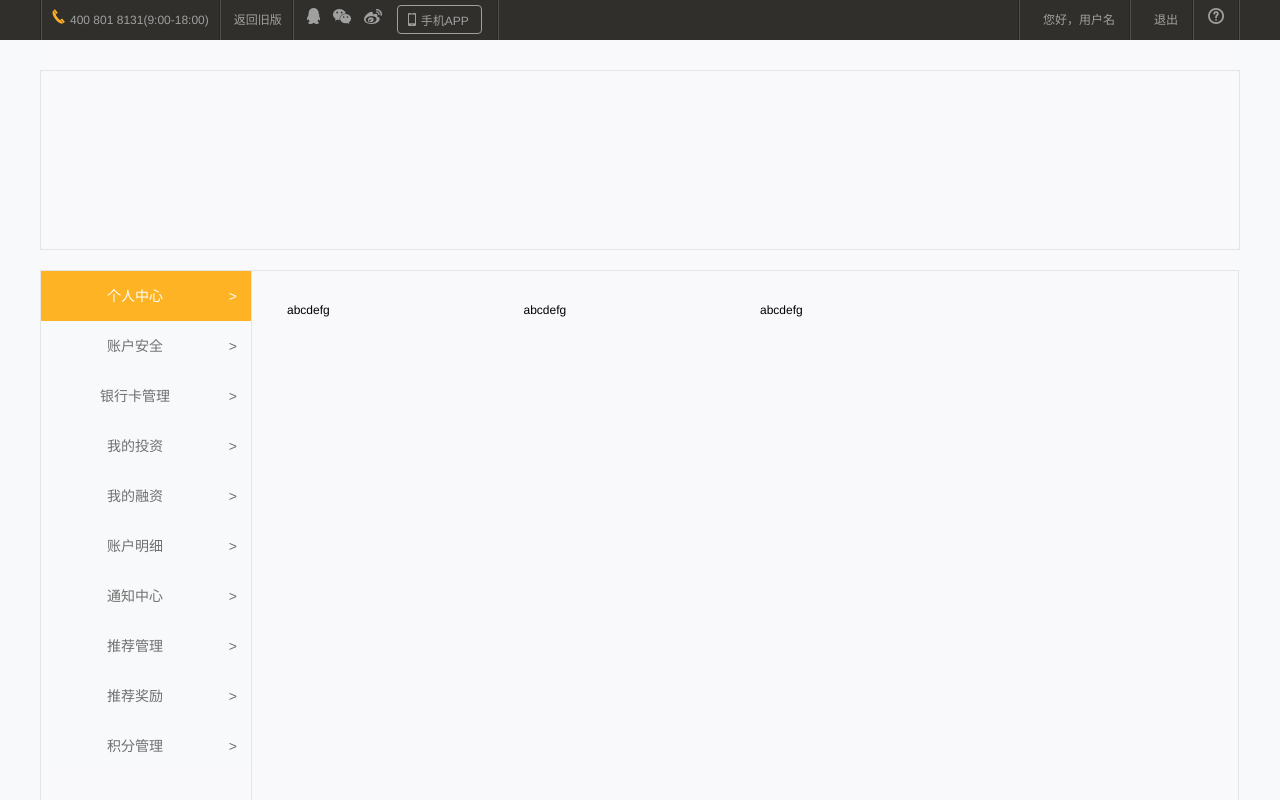
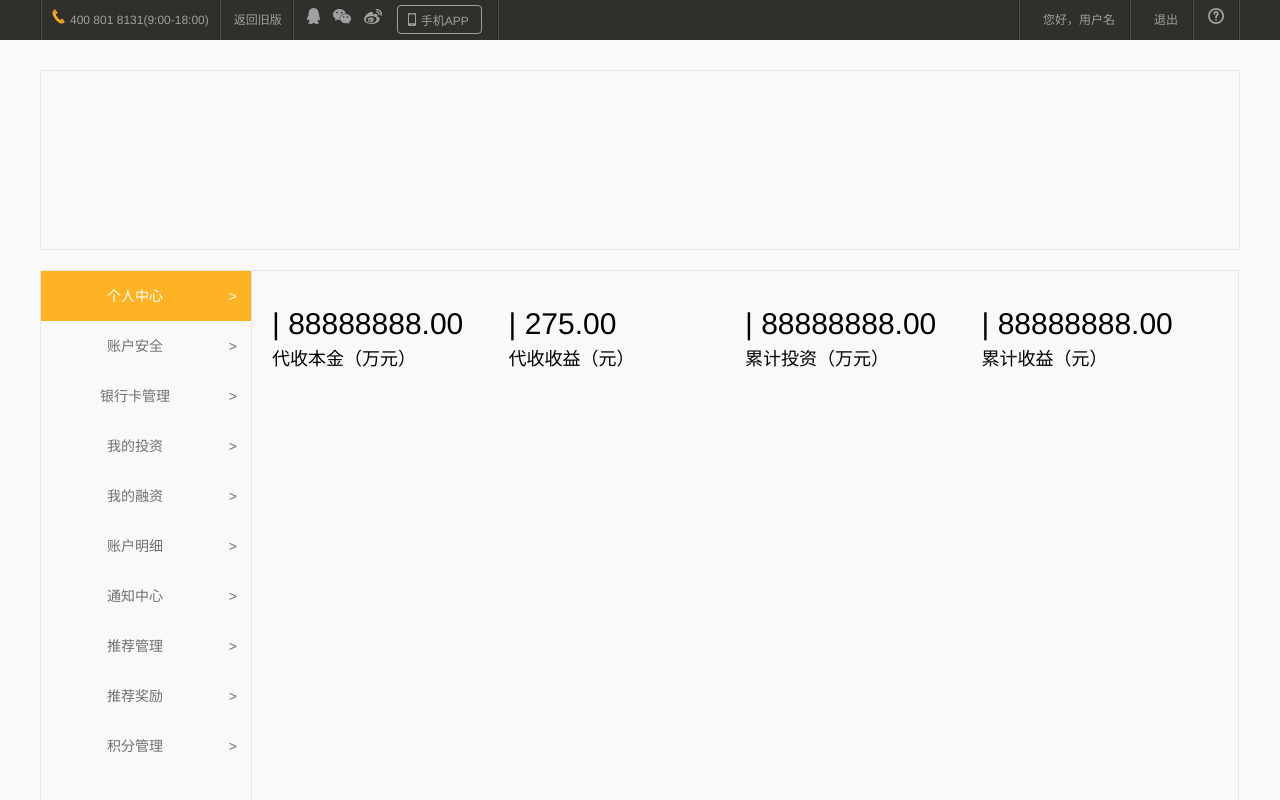
Before and after one commit to qqlucky1/safetou-pro, a website: page center_pages/center-index.html in a window 1280 px wide. Shown: the top 800 px of the page. Drawn offline with nearby package versions, Linux system fonts and the light colour scheme.

Commit message:
123
12344

```diff
--- a/center_pages/center-index.html
+++ b/center_pages/center-index.html
@@ -86,21 +86,50 @@
                 <div class="c-page1">
                     <div class="c-page1-item1">
                         <ul style="width: inherit;height: inherit">
-                            <li class="c-page-pl1 col1-4">
-                                <div>
-
+                            <li class="c-page1-pl col1-4">
+                                <div class="c-page1-pl1">
+                                    | 88888888.00
                                 </div>
-                                <div>
-
+                                <div class="c-page1-pl2">
+                                     代收本金（万元）
                                 </div>
                             </li>
-                            <li class="c-page-pl2 col1-4">abcdefg</li>
-                            <li class="c-page-pl3 col1-4">abcdefg</li>
-                            <li class="c-page-pl4 col1-4">abcdefg</li>
+                            <li class="c-page1-pl col1-4">
+                                <div class="c-page1-pl1">
+                                    | 275.00
+                                </div>
+                                <div class="c-page1-pl2">
+                                    代收收益（元）
+                                </div>
+                            </li>
+                            <li class="c-page1-pl col1-4">
+                                <div class="c-page1-pl1">
+                                | 88888888.00
+                                </div>
+                                <div class="c-page1-pl2">
+                                    累计投资（万元）
+                                </div></li>
+                            <li class="c-page1-pl col1-4">
+                                <div class="c-page1-pl1">
+                                    | 88888888.00
+                                </div>
+                                <div class="c-page1-pl2">
+                                    累计收益（元）
+                                </div>
+                            </li>
                         </ul>
                     </div>
                     <div class="c-page1-item2"></div>
                 </div>
+                <div class="c-page2" style="display: none"></div>
+                <div class="c-page3" style="display: none"></div>
+                <div class="c-page4" style="display: none"></div>
+                <div class="c-page5" style="display: none"></div>
+                <div class="c-page6" style="display: none"></div>
+                <div class="c-page7" style="display: none"></div>
+                <div class="c-page8" style="display: none"></div>
+                <div class="c-page9" style="display: none"></div>
+                <div class="c-page10" style="display: none"></div>
             </div>
 
         </div>
--- a/sass/base/_base.scss
+++ b/sass/base/_base.scss
@@ -12,7 +12,7 @@ address,cite,code,em,th,i{font-weight:normal; font-style:normal;}
 
 
 
-/*********************** new module Name Start **************************************
+/*********************** public variable Name Start **************************************
  *@moduleName: public variable
  *@author:Administrator
  *@desc:
--- a/sass/layout/_grid.scss
+++ b/sass/layout/_grid.scss
@@ -7,7 +7,11 @@
 //column mixin
 @mixin cols($cols, $totalCols,$padd:15px){
   width: ($cols/$totalCols)*100%;
-  padding: 0 $padd;
+
+  @if $padd != 0 {
+    padding: 0 $padd;
+  }
+
   float: left;
 }
 
@@ -33,3 +37,8 @@
 @mixin ST-line(){
   border: 1px solid $boderColor;
 }
+
+.col1-4{
+  @include cols(1,4,0);
+  @include box-sizing(border-box);
+}
--- a/sass/pages/_center-index.scss
+++ b/sass/pages/_center-index.scss
@@ -100,22 +100,33 @@
   width: 986px;
   height: auto;
   border-left: 1px solid #e5e5e5;
+  .c-page1{
+    height: 960px;
+    .c-page1-item1{
+      height: 100px;
+      margin: 30px 20px;
+    }
+
+    .c-page1-pl{
+      height: 100px;
+    }
+
+
+    .c-page1-pl1{
+      font-size: 30px;
+    }
+    .c-page1-pl2{
+      font-size: 18px;
+    }
+  }
 }
 
-.c-pages .c-page1{
-  height: 960px;
-  margin: 30px 20px;
-}
 
-.c-pages .c-page1 .c-page1-item1{
-  height: 130px;
-}
 
-.col1-4{
-  @include cols(1,4);
-  @include box-sizing(border-box);
-}
 
-.c-pages .c-page1 .c-page-pl{
-}
+
+
+
+
+
 /************************* center pages module End **********************************/
```
Also changed, not shown: index.html (+10 -0 lines), stylesheets/style.css.
